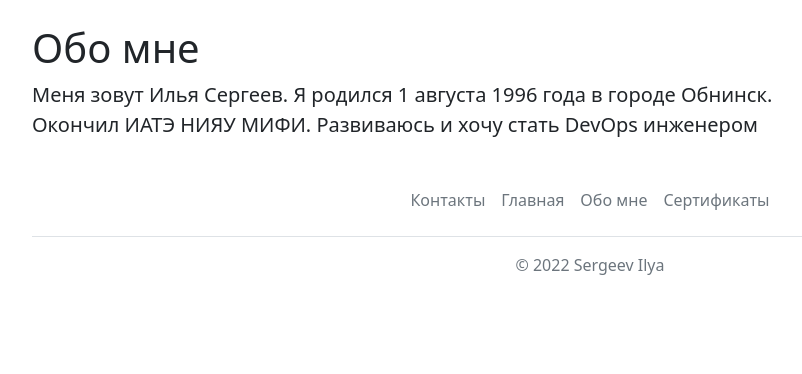
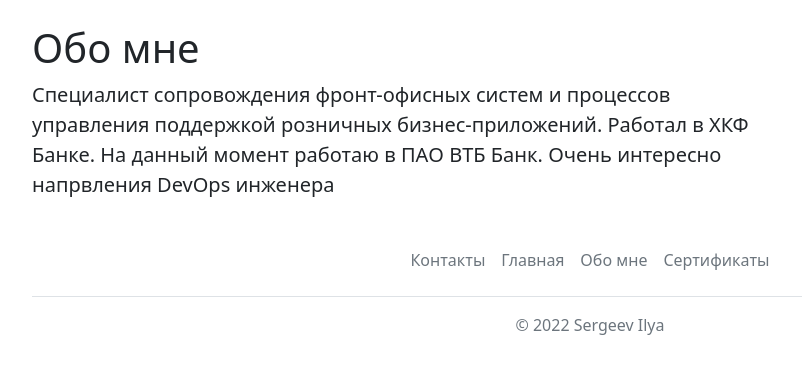
Before and after one commit to wesk777/CVweb-site, a Flask app: page /about in a window 1280 px wide. Shown: the part 73-447 px from the top of the page, without its empty margins (50-852 px from the left). Run offline with Flask 2, Linux system fonts and the light colour scheme.

Commit message:
julias remarks

```diff
--- a/templates/CV.html
+++ b/templates/CV.html
@@ -28,7 +28,7 @@ CurriculunmViate
             </ul>
 <ul>
     <li><strong>Навыки:</strong> Python, SQL, Linux, GitHub, Docker ,PowerShell, HTML, CSS, Graylog, LogFilterTask, BMC Remedy, Service Manager
-        (Более подробно во вкладке "Навыки")</li>
+        (Более подробно во вкладке "Мои навыки")</li>
 </ul>
 
 <u><strong>Языки:</strong></u>
--- a/templates/about.html
+++ b/templates/about.html
@@ -4,6 +4,10 @@
 {% block body %}
 <div class="container">
 <h1>Обо мне</h1>
-<p class="fs-5 col-md-8">Меня зовут Илья Сергеев. Я родился 1 августа 1996 года в городе Обнинск. Окончил ИАТЭ НИЯУ МИФИ. Развиваюсь и хочу стать  DevOps инженером </p>
+<p class="fs-5 col-md-8">
+    Специалист сопровождения фронт-офисных систем и процессов управления поддержкой розничных бизнес-приложений.
+    Работал в ХКФ Банке. На данный момент работаю в ПАО ВТБ Банк. Очень интересно напрвления DevOps инженера
+
+</p>
 </div>
 {% endblock %}
```
